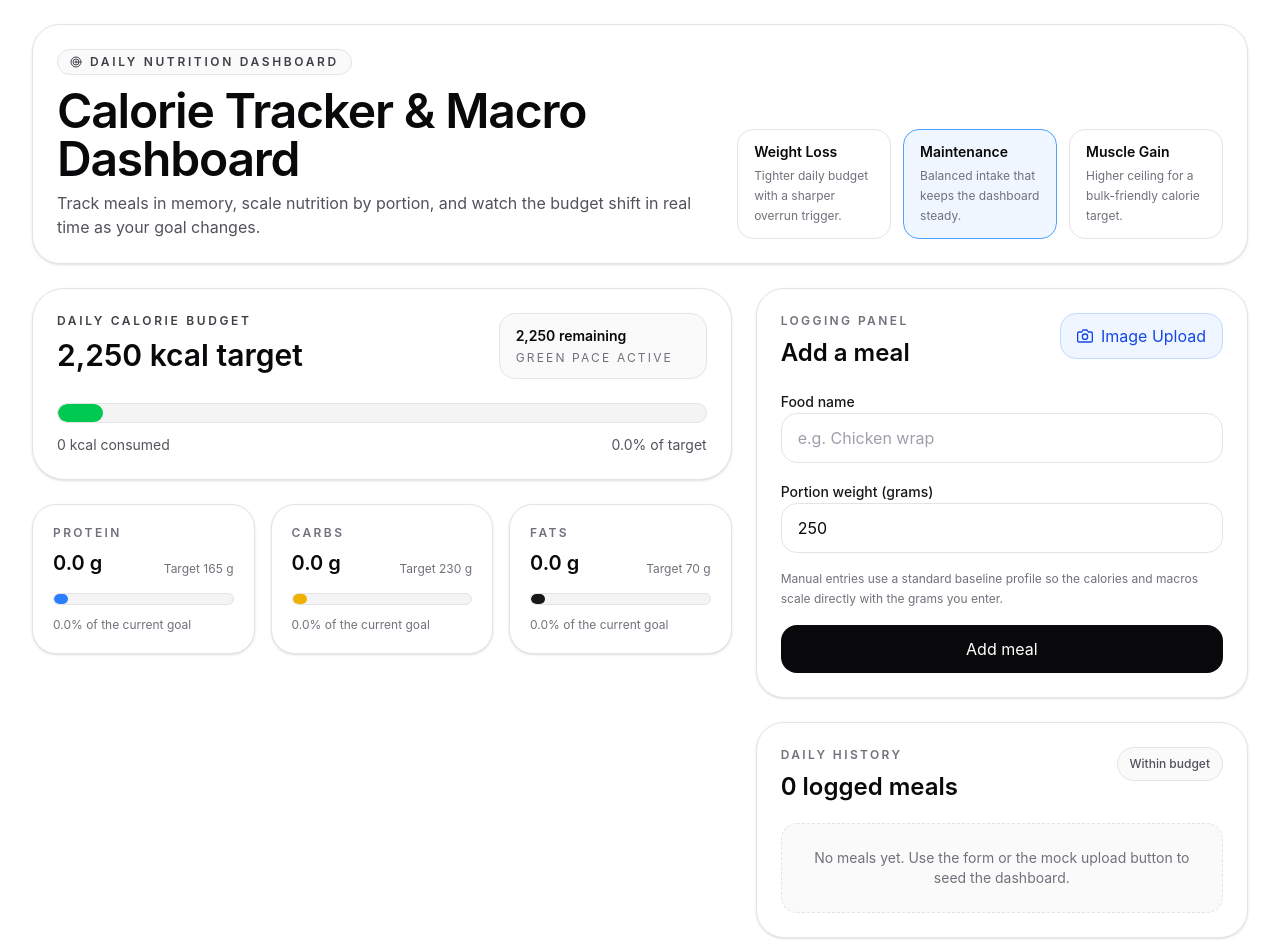
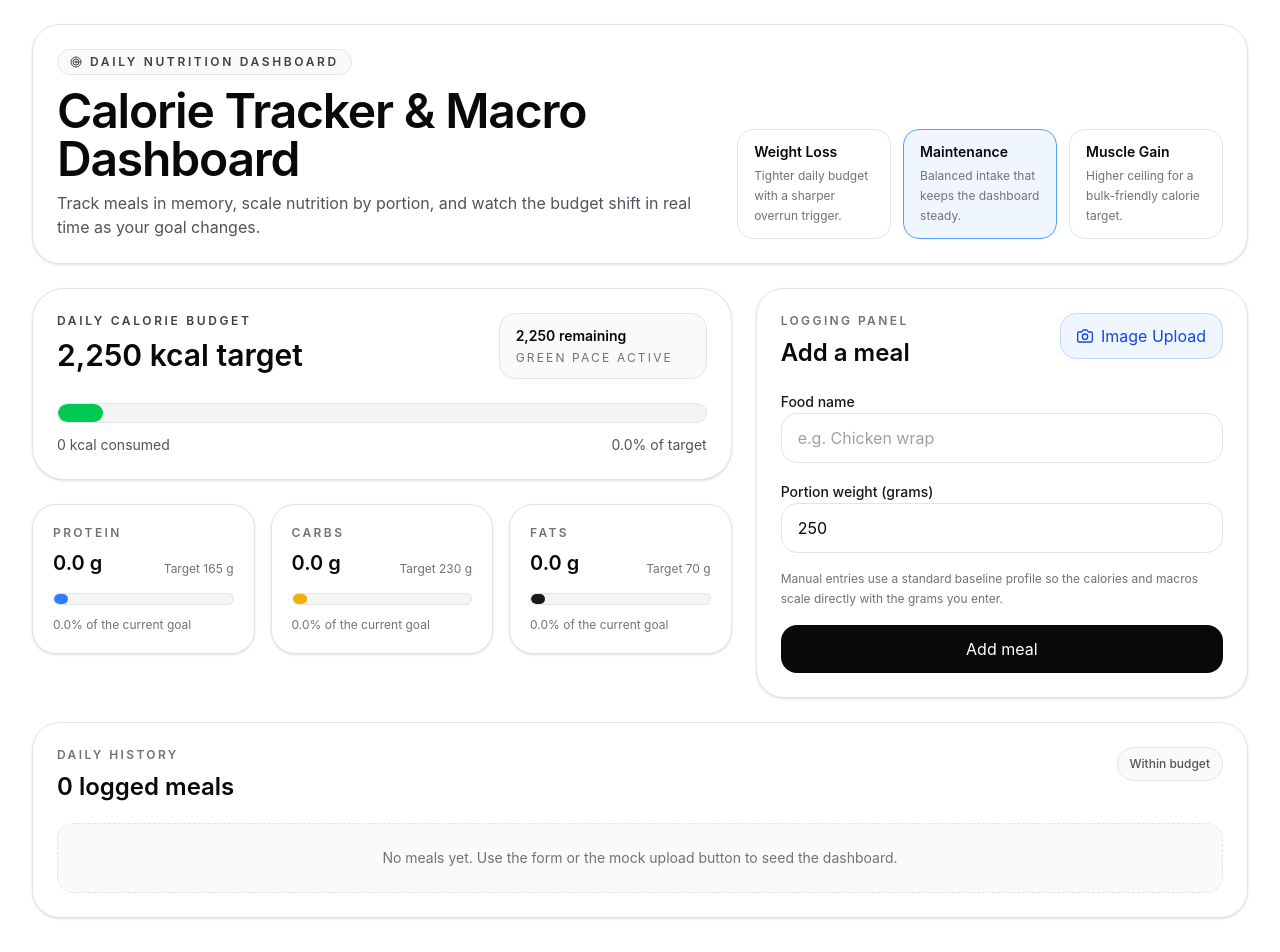
Before and after one commit to Manav-Chudasama/quantiphi, a React (Vite) app: page / in a window 1280 px wide. Shown: the top 952 px of the page. Built offline with nearby package versions, Linux system fonts and the light colour scheme.

Commit message:
fix the responsiveness of history table

```diff
--- a/src/App.tsx
+++ b/src/App.tsx
@@ -129,13 +129,15 @@ function App() {
               onSubmit={handleManualSubmit}
               onMockUpload={handleMockUpload}
             />
+          </aside>
+        </section>
 
-            <MealHistory
-              meals={state.meals}
-              validation={state.validation}
-              onDelete={deleteMeal}
-            />
-          </aside>
+        <section className="w-full">
+          <MealHistory
+            meals={state.meals}
+            validation={state.validation}
+            onDelete={deleteMeal}
+          />
         </section>
       </div>
 
```
